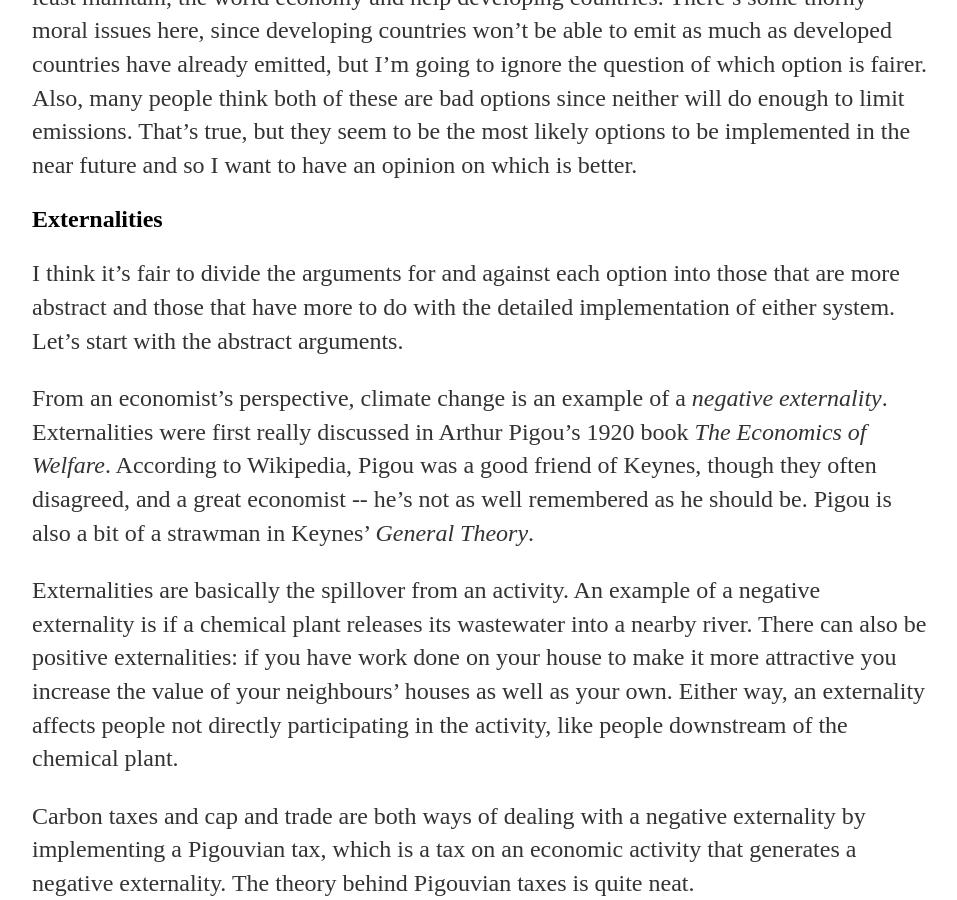
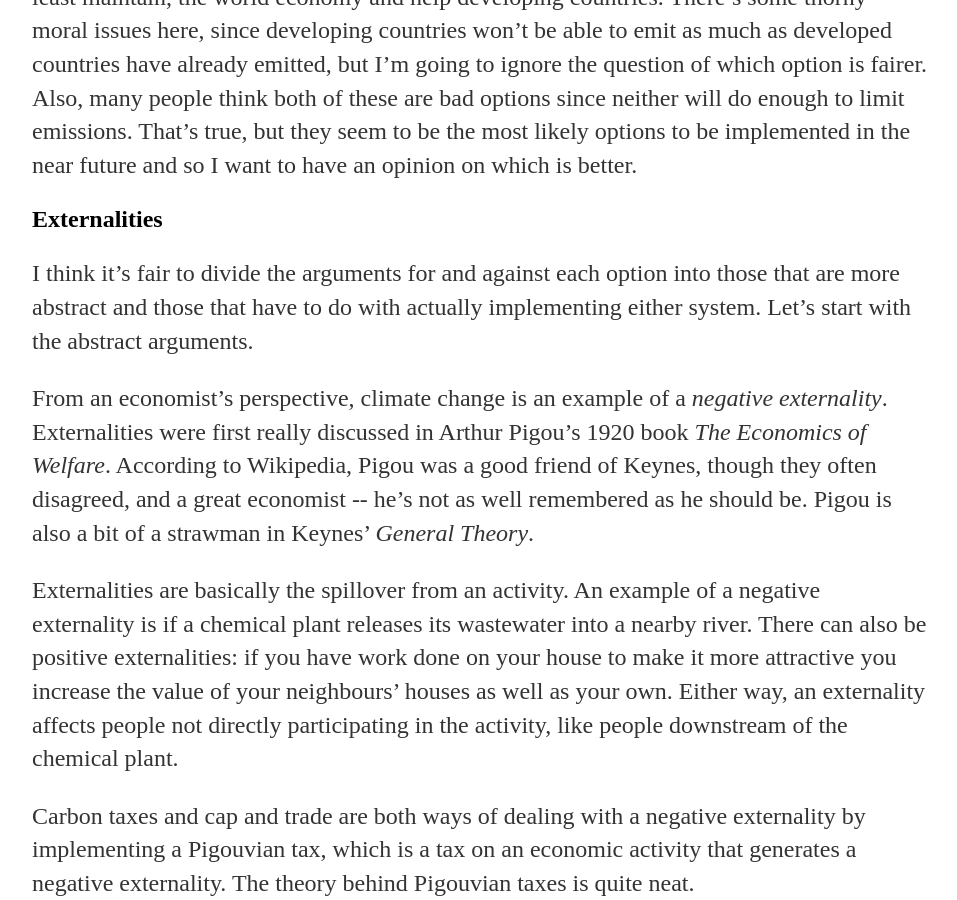
Before and after one commit to nicklutsko/nicklutsko.github.io, a Jekyll site: the page built from _posts/2016-06-15-Carbon-Tax-versus-Cap-and-Trade.md, in a window 1280 px wide and 900 px high, scrolled down 466 px. Shown: the whole window, without its empty margins (160-1117 px from the left). Built offline with Jekyll 4.4.1, drawn with Linux system fonts in a browser that asks for light colours.

Commit message:
edited first post again

```diff
--- a/_posts/2016-06-15-Carbon-Tax-versus-Cap-and-Trade.md
+++ b/_posts/2016-06-15-Carbon-Tax-versus-Cap-and-Trade.md
@@ -10,7 +10,7 @@ date: 2016-06-15
 
 <h2>Externalities</h2>
 
-<p>I think it’s fair to divide the arguments for and against each option into those that are more abstract and those that have more to do with the detailed implementation of either system. Let’s start with the abstract arguments.</p>
+<p>I think it’s fair to divide the arguments for and against each option into those that are more abstract and those that have to do with actually implementing either system. Let’s start with the abstract arguments.</p>
 
 <p>From an economist’s perspective, climate change is an example of a <i>negative externality</i>. Externalities were first really discussed in Arthur Pigou’s 1920 book <i>The Economics of Welfare</i>. According to Wikipedia, Pigou was a good friend of Keynes, though they often disagreed, and a great economist -- he’s not as well remembered as he should be. Pigou is also a bit of a strawman in Keynes’ <i>General Theory</i>.</p>
 
```
Also changed, not shown: 1 other file.
